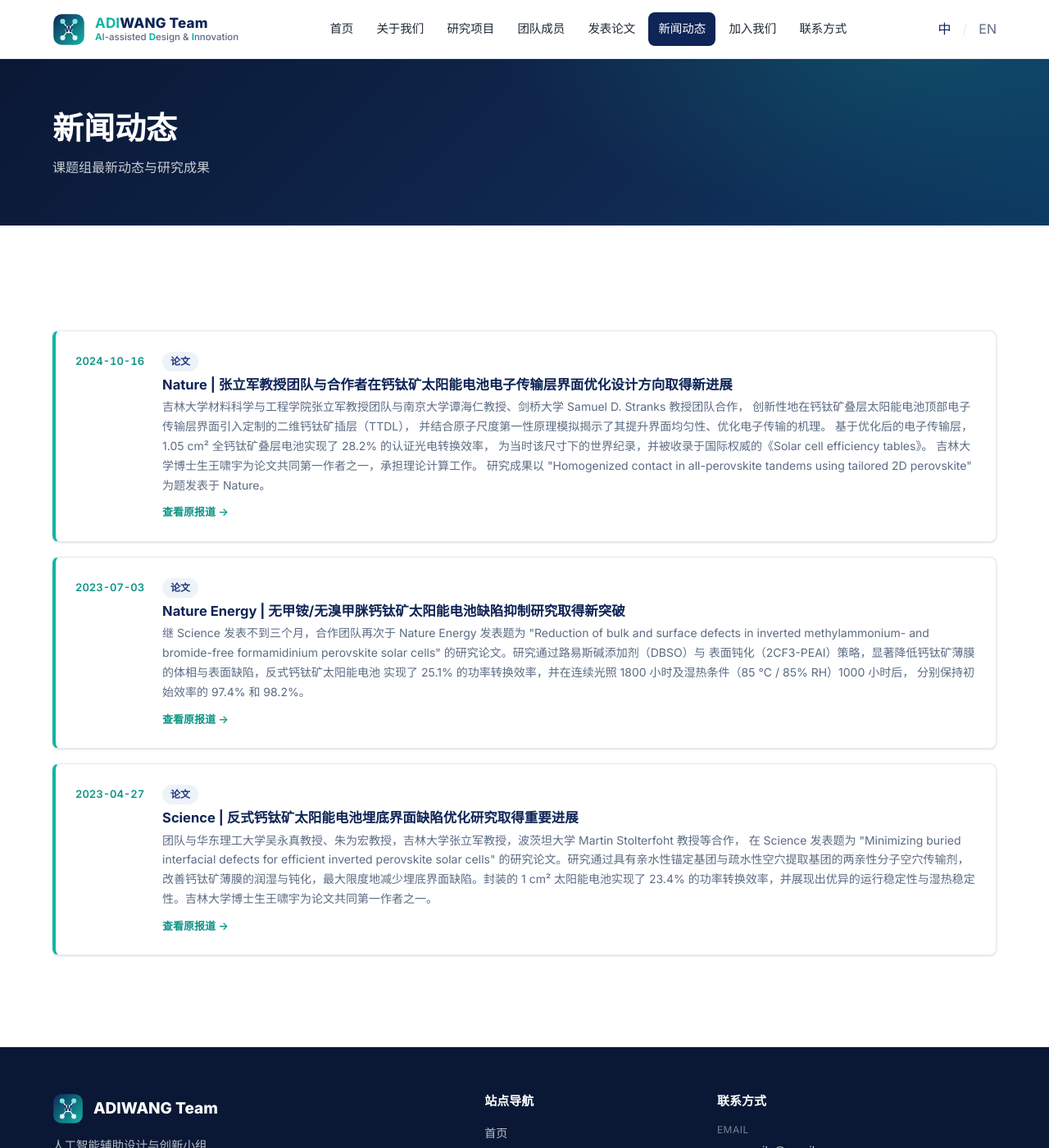
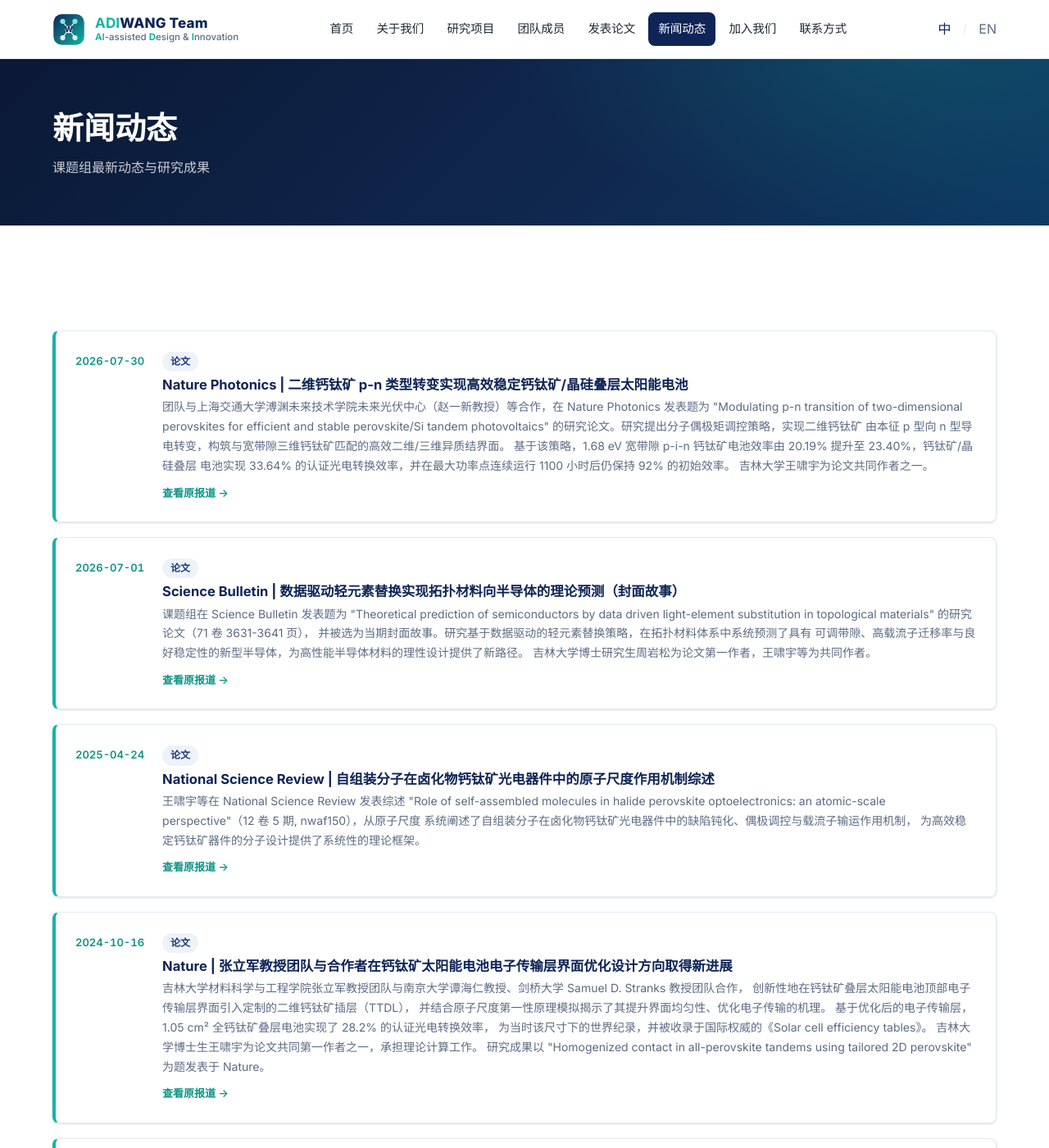
Before and after one commit to Wang-Xiaoyu2021/Wang-Xiaoyu2021.github.io, a Jekyll site: the page built from pages/news.md, in a window 1280 px wide and 1400 px high. Shown: the whole window at 82% size. Built offline with Jekyll 4.4.1, drawn with Linux system fonts in a browser that asks for light colours.

Commit message:
Add news: Nature Photonics (2026), Science Bulletin cover story (2026), NSR review (2025)

```diff
--- a/_data/news.yml
+++ b/_data/news.yml
@@ -1,5 +1,70 @@
 # 新闻动态数据（按 date 降序展示）
 # 来源：吉林大学新闻中心 / 合作团队公开报道（url 为原文链接）
+- date: 2026-07-30
+  tag_zh: 论文
+  tag_en: Paper
+  title_zh: "Nature Photonics | 二维钙钛矿 p-n 类型转变实现高效稳定钙钛矿/晶硅叠层太阳能电池"
+  title_en: "Nature Photonics | Modulating p-n transition of 2D perovskites for efficient and stable perovskite/Si tandem photovoltaics"
+  content_zh: >
+    团队与上海交通大学溥渊未来技术学院未来光伏中心（赵一新教授）等合作，在 Nature Photonics
+    发表题为 "Modulating p-n transition of two-dimensional perovskites for efficient and stable
+    perovskite/Si tandem photovoltaics" 的研究论文。研究提出分子偶极矩调控策略，实现二维钙钛矿
+    由本征 p 型向 n 型导电转变，构筑与宽带隙三维钙钛矿匹配的高效二维/三维异质结界面。
+    基于该策略，1.68 eV 宽带隙 p-i-n 钙钛矿电池效率由 20.19% 提升至 23.40%，钙钛矿/晶硅叠层
+    电池实现 33.64% 的认证光电转换效率，并在最大功率点连续运行 1100 小时后仍保持 92% 的初始效率。
+    吉林大学王啸宇为论文共同作者之一。
+  content_en: >
+    In collaboration with the Future Photovoltaics Research Center of Zhiyuan Future Technology
+    College at Shanghai Jiao Tong University (Prof. Yixin Zhao) and other partners, the team
+    published "Modulating p-n transition of two-dimensional perovskites for efficient and stable
+    perovskite/Si tandem photovoltaics" in Nature Photonics. A molecular dipole engineering strategy
+    converts 2D perovskites from intrinsically p-type to n-type, building high-quality 2D/3D
+    heterojunctions matched with wide-bandgap 3D perovskites. The 1.68 eV p-i-n perovskite cell
+    efficiency increased from 20.19% to 23.40%, and the perovskite/Si tandem achieved a certified
+    efficiency of 33.64%, retaining 92% of its initial efficiency after 1100 hours of
+    maximum-power-point tracking. Xiaoyu Wang (Jilin University) is a co-author of the paper.
+  url: https://gift.sjtu.edu.cn/news/1159
+
+- date: 2026-07-01
+  tag_zh: 论文
+  tag_en: Paper
+  title_zh: "Science Bulletin | 数据驱动轻元素替换实现拓扑材料向半导体的理论预测（封面故事）"
+  title_en: "Science Bulletin | Data-driven light-element substitution predicts semiconductors from topological materials (Cover Story)"
+  content_zh: >
+    课题组在 Science Bulletin 发表题为 "Theoretical prediction of semiconductors by data driven
+    light-element substitution in topological materials" 的研究论文（71 卷 3631-3641 页），
+    并被选为当期封面故事。研究基于数据驱动的轻元素替换策略，在拓扑材料体系中系统预测了具有
+    可调带隙、高载流子迁移率与良好稳定性的新型半导体，为高性能半导体材料的理性设计提供了新路径。
+    吉林大学博士研究生周岩松为论文第一作者，王啸宇等为共同作者。
+  content_en: >
+    The group published "Theoretical prediction of semiconductors by data driven light-element
+    substitution in topological materials" in Science Bulletin (71, 3631-3641), selected as the
+    cover story of the issue. Using a data-driven light-element substitution strategy, the study
+    systematically predicts novel semiconductors with tunable band gaps, high carrier mobility and
+    good stability from topological materials, offering a new route for the rational design of
+    high-performance semiconductors. Yansong Zhou, a PhD student at Jilin University, is the first
+    author; Xiaoyu Wang and others are co-authors.
+  url: https://www.sciencedirect.com/journal/science-bulletin/about/cover-stories/novel-semiconductors-spawned-by-topological-materials
+
+- date: 2025-04-24
+  tag_zh: 论文
+  tag_en: Paper
+  title_zh: "National Science Review | 自组装分子在卤化物钙钛矿光电器件中的原子尺度作用机制综述"
+  title_en: "National Science Review | Review on the atomic-scale role of self-assembled molecules in halide perovskite optoelectronics"
+  content_zh: >
+    王啸宇等在 National Science Review 发表综述 "Role of self-assembled molecules in halide
+    perovskite optoelectronics: an atomic-scale perspective"（12 卷 5 期, nwaf150），从原子尺度
+    系统阐述了自组装分子在卤化物钙钛矿光电器件中的缺陷钝化、偶极调控与载流子输运作用机制，
+    为高效稳定钙钛矿器件的分子设计提供了系统性的理论框架。
+  content_en: >
+    Xiaoyu Wang et al. published a review entitled "Role of self-assembled molecules in halide
+    perovskite optoelectronics: an atomic-scale perspective" in National Science Review (12(5),
+    nwaf150), systematically addressing the atomic-scale roles of self-assembled molecules in
+    defect passivation, dipole modulation and carrier transport of halide perovskite optoelectronics,
+    providing a comprehensive framework for molecular design of efficient and stable perovskite
+    devices.
+  url: https://pmc.ncbi.nlm.nih.gov/articles/PMC12096312/
+
 - date: 2024-10-16
   tag_zh: 论文
   tag_en: Paper
```
